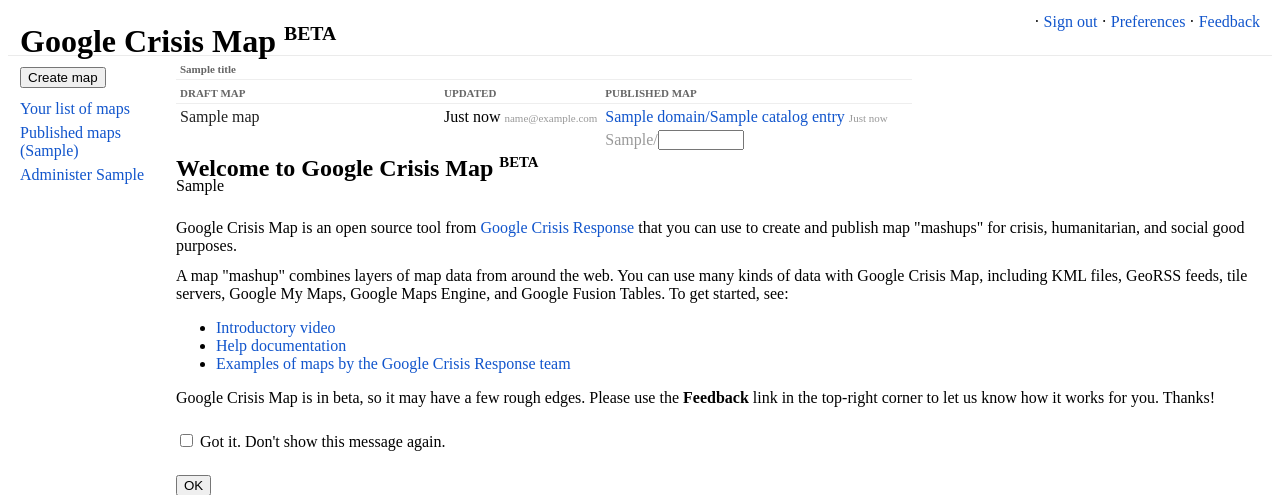
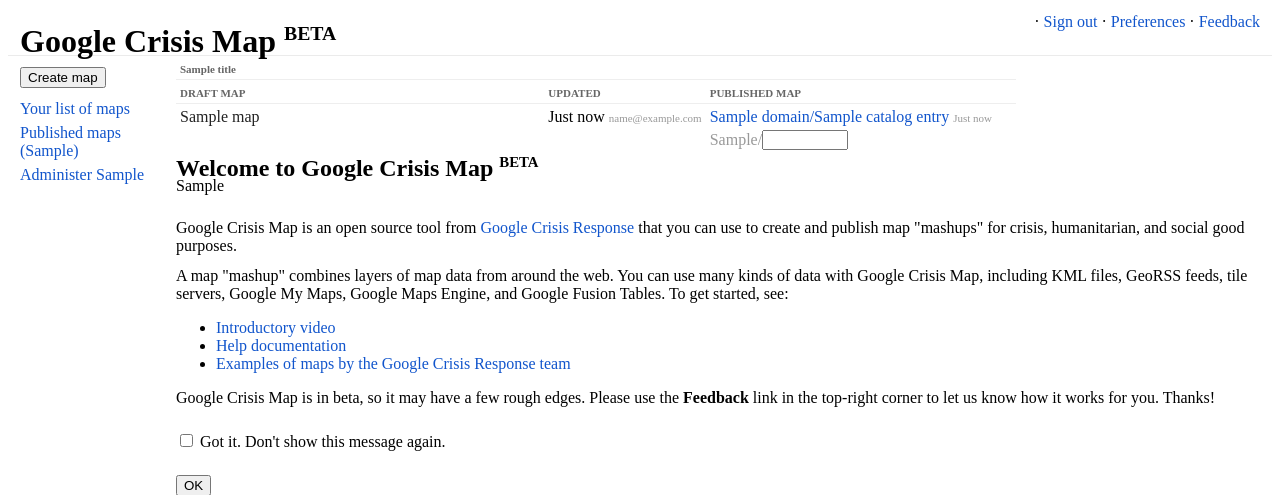
Before and after one commit to googlearchive/googlecrisismap, a Django app: template templates/map_list.html in a window 1280 px wide. Shown: the top 495 px of the page. Run offline with Django 3.2, Linux system fonts and the light colour scheme; the template is opened without the code that fills it: most values are stand-ins (such as "Sample title", 1, 10 or a date in 2020).

Commit message:
Allow wider map titles in the map list. ------------- Created by MOE: http://code.google.com/p/moe-java MOE_MIGRATED_REVID=45433239

```diff
--- a/static/admin.css
+++ b/static/admin.css
@@ -86,7 +86,7 @@ input[type="text"], textarea {
 
 /* Map listing page */
 .cm-map-list {
-  max-width:720px;
+  max-width:840px;
   border-collapse:collapse;
 }
 .cm-map-list th.cm-map-list-header {
```
